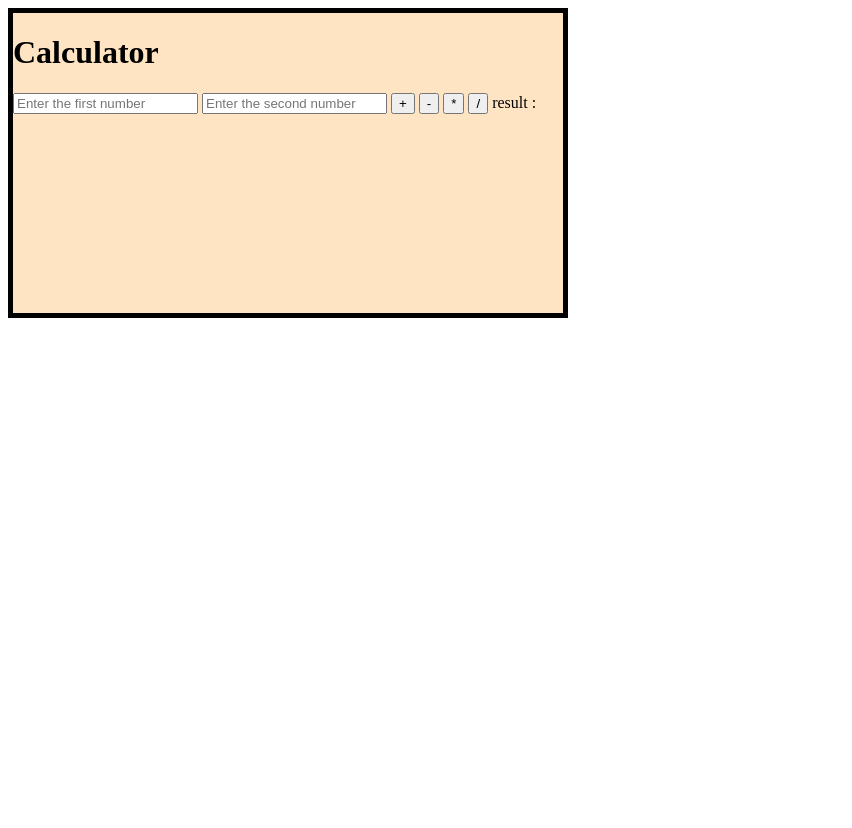
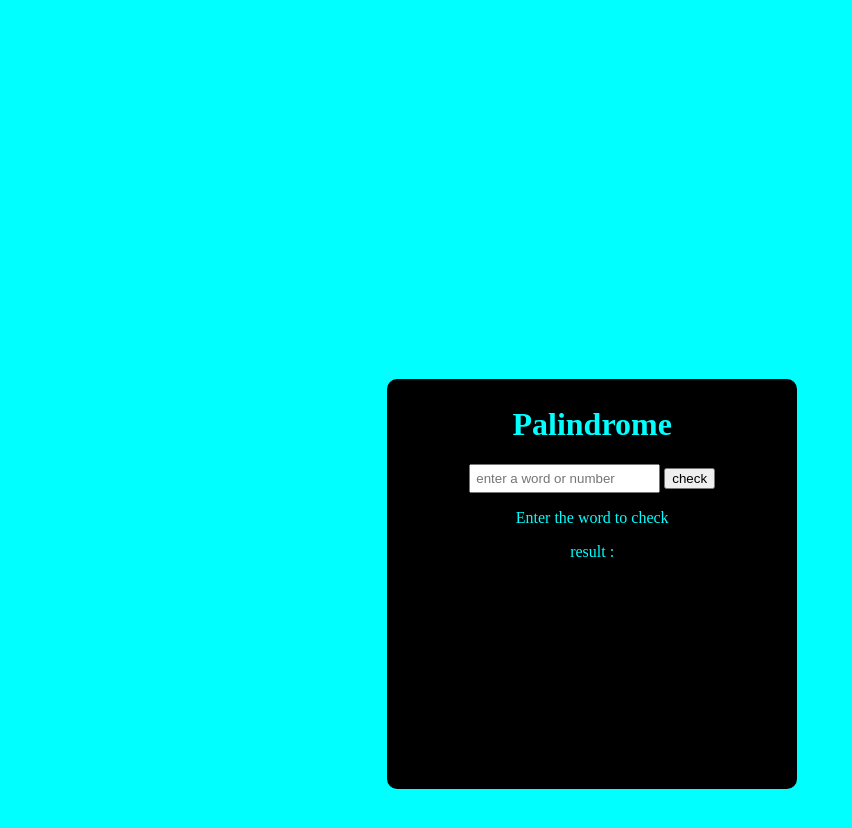
Before and after one commit to ShankarS12/Frontend-repository, a plain HTML site: page index.html in a window 1280 px wide. Shown: the whole page, without its empty margins (0-852 px from the left). Before the commit the page ends 800 px from the top, so only its background shows below. Drawn offline with Linux system fonts and the light colour scheme.

Commit message:
Palindrome

```diff
--- a/index.html
+++ b/index.html
@@ -6,83 +6,73 @@
     <title>Document</title>
 </head>
 <body>
-    <!-- <h1 id="head">Hello world</h1>
-    <button onclick=rename()> click me</button> -->
     <style>
-        p{
-            display: inline;
-        }
-
         body{
-
+            background-color:aqua;
         }
 
         .head{
-            background-color: bisque;
-            width: 550px;
-            min-height: 300px;
+            background-color: black;
+            height: 400px;
+            width: 400px;
+            margin: 30%;
             border: 5px solid;
+            border-radius: 10px;
+            text-align: center;
         }
+        h1,p{
+            color: aqua;
+            text-align: center;
+        }
+        input{
+            padding: 5px;
+        }
+        .results{
+
+            display: inline-flex;
+            justify-content: center;
+        }
+
+        button:hover{
+            cursor: pointer;
+        }
+
     </style>
 
     <div class="head">
-        <h1>Calculator</h1>
-    <input type="number" id="num1" placeholder="Enter the first number" >
-    <input type="number" id="num2" placeholder="Enter the second number" >
-    <button id="btn" onclick="add()">+</button>
-    <button id="btn" onclick="sub()">-</button>
-    <button id="btn" onclick="mul()">*</button>
-    <button id="btn" onclick="div()">/</button>
-    <p>result : </p> <p id="result"></p>
+        <h1>Palindrome</h1>
+        <input  type="text" id="ans" placeholder="enter a word or number" >
+        <button onclick="palindrome()">check</button>
+        <p>Enter the word to check</p>
+        <p>result :</p>
+        <div class="results">
+            <p style="color: blanchedalmond;" id="result"> </p>
+        </div>
+
     </div>
 
     <script>
-        // console.log(document.getElementById("head").innerHTML);
-        /* var result = document.getElementById("head");
-
-        function rename(){
-            if(result.innerHTML == "Hello world"){
-                result.innerHTML = "Welcome"
-            }
-            else{
-                result.innerHTML = "Hello world"
-            }
-        }  */
-
-        var n1 = document.getElementById("num1")
-        var n2 = document.getElementById("num2")
-
-        function add(){
-            var total = Number(n1.value) + Number(n2.value)
-            console.log(total)
-            var parresult = document.getElementById("result")
-            parresult.innerHTML = total
-        }
-
-        function sub(){
-            var total = Number(n1.value) - Number(n2.value)
-            console.log(total)
-            var parresult = document.getElementById("result")
-            parresult.innerHTML = total
-        }
-
-        function mul(){
-            var total = Number(n1.value) * Number(n2.value)
-            console.log(total)
-            var parresult = document.getElementById("result")
-            parresult.innerHTML = total
-        }
-
-        function div(){
-            var total = Number(n1.value) / Number(n2.value)
-            console.log(total)
-            var parresult = document.getElementById("result")
-            parresult.innerHTML = total
-        }
 
 
+        function palindrome(){
+            var word = document.getElementById("ans").value;
+            var arr = word.split("")
+            var res = "";
+            for(let i=arr.length-1; i>=0; i--){
+                    res += arr[i];
+            }
+            // console.log(res);
+            // var fres = document.getElementById("result")
+            // fres.innerHTML = res;
 
+            if(word == res){
+                document.getElementById("result").innerHTML =  " Its a palindr0me "
+            }
 
+            else{
+                document.getElementById("result").innerHTML =  " Its not a palindr0me "
+            }
+        }
     </script>
 
 
```
